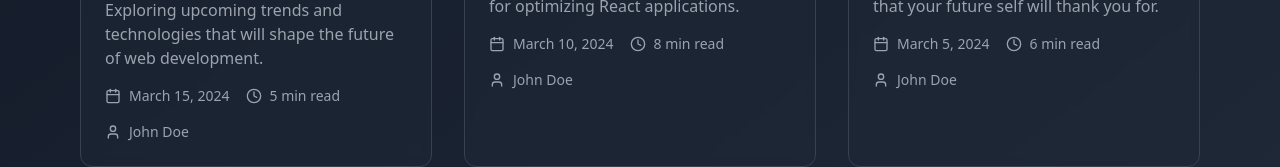
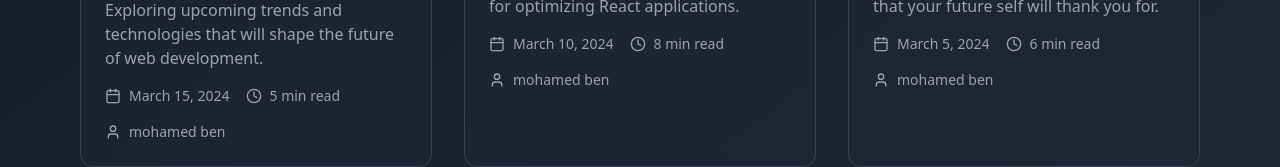
Before and after one commit to benlaguroun/portfolio-benlaguroun, a React (Vite) app: page /blog in a window 1280 px wide. Shown: the part 639-806 px from the top of the page. Built offline with nearby package versions, Linux system fonts and the light colour scheme.

Commit message:
update files

```diff
--- a/index.html
+++ b/index.html
@@ -1,11 +1,14 @@
-<!doctype html>
+<!DOCTYPE html>
 <html lang="en">
   <head>
     <meta charset="UTF-8" />
     <link rel="icon" type="image/svg+xml" href="/vite.svg" />
     <meta name="viewport" content="width=device-width, initial-scale=1.0" />
-    <link href="https://fonts.googleapis.com/css2?family=Space+Grotesk:wght@300;400;500;600;700&family=Outfit:wght@300;400;500;600;700&display=swap" rel="stylesheet">
-    <title>John Doe | Frontend Engineer</title>
+    <link
+      href="https://fonts.googleapis.com/css2?family=Space+Grotesk:wght@300;400;500;600;700&family=Outfit:wght@300;400;500;600;700&display=swap"
+      rel="stylesheet"
+    />
+    <title>mohamed ben | Frontend Engineer</title>
   </head>
   <body>
     <div id="root"></div>
--- a/src/pages/BlogPage.tsx
+++ b/src/pages/BlogPage.tsx
@@ -1,31 +1,37 @@
-import { motion } from 'framer-motion';
-import { Calendar, Clock, User } from 'lucide-react';
+import { motion } from "framer-motion";
+import { Calendar, Clock, User } from "lucide-react";
 
 const blogPosts = [
   {
     title: "The Future of Frontend Development",
-    excerpt: "Exploring upcoming trends and technologies that will shape the future of web development.",
+    excerpt:
+      "Exploring upcoming trends and technologies that will shape the future of web development.",
     date: "March 15, 2024",
     readTime: "5 min read",
-    author: "John Doe",
-    image: "https://images.unsplash.com/photo-1558655146-9f40138edfeb?auto=format&fit=crop&w=800&q=80"
+    author: "mohamed ben",
+    image:
+      "https://images.unsplash.com/photo-1558655146-9f40138edfeb?auto=format&fit=crop&w=800&q=80",
   },
   {
     title: "Mastering React Performance",
-    excerpt: "Advanced techniques and best practices for optimizing React applications.",
+    excerpt:
+      "Advanced techniques and best practices for optimizing React applications.",
     date: "March 10, 2024",
     readTime: "8 min read",
-    author: "John Doe",
-    image: "https://images.unsplash.com/photo-1561736778-92e52a7769ef?auto=format&fit=crop&w=800&q=80"
+    author: "mohamed ben",
+    image:
+      "https://images.unsplash.com/photo-1561736778-92e52a7769ef?auto=format&fit=crop&w=800&q=80",
   },
   {
     title: "The Art of Clean Code",
-    excerpt: "Writing maintainable and scalable code that your future self will thank you for.",
+    excerpt:
+      "Writing maintainable and scalable code that your future self will thank you for.",
     date: "March 5, 2024",
     readTime: "6 min read",
-    author: "John Doe",
-    image: "https://images.unsplash.com/photo-1555066931-bf19f8fd1085?auto=format&fit=crop&w=800&q=80"
-  }
+    author: "mohamed ben",
+    image:
+      "https://images.unsplash.com/photo-1555066931-bf19f8fd1085?auto=format&fit=crop&w=800&q=80",
+  },
 ];
 
 export function BlogPage() {
@@ -42,7 +48,8 @@ export function BlogPage() {
             Blog
           </h1>
           <p className="text-xl text-gray-400 max-w-2xl mx-auto">
-            Thoughts, tutorials, and insights about frontend development and web technologies.
+            Thoughts, tutorials, and insights about frontend development and web
+            technologies.
           </p>
         </motion.div>
 
--- a/src/pages/Home.tsx
+++ b/src/pages/Home.tsx
@@ -25,7 +25,7 @@ const fadeIn = {
 };
 
 const stats = [
-  { icon: Trophy, label: "Years Experience", value: "5+" },
+  { icon: Trophy, label: "Years Experience", value: "3+" },
   { icon: Code2, label: "Projects Completed", value: "50+" },
   { icon: Github, label: "Github Repos", value: "30+" },
   { icon: Terminal, label: "Code Reviews", value: "200+" },
@@ -191,11 +191,11 @@ export function Home() {
                   <img
                     src={profileImage} // Use the imported image
                     alt="Your Profile"
-                    className="w-full h-full object-cover rounded-full relative"
+                    className="w-500px h-500px object-cover rounded-full relative"
                   />
 
                   {/* Neon Border Animation */}
-                  <div className="absolute inset-0 animate-pulse border-[6px] border-transparent rounded-full before:absolute before:inset-0 before:rounded-full before:border-[6px] before:border-blue-500 before:animate-spin-slow"></div>
+                  <div className="absolute inset-0 animate-pulse border-[-1px] border-transparent rounded-full before:absolute before:inset-0 before:rounded-full before:border-[10px] before:border-blue-500 before:animate-spin-slow"></div>
                 </motion.div>
 
                 {/* Skill Badges */}
```
Also changed, not shown: 2 other files (tests, documents, lock files or other folders).
